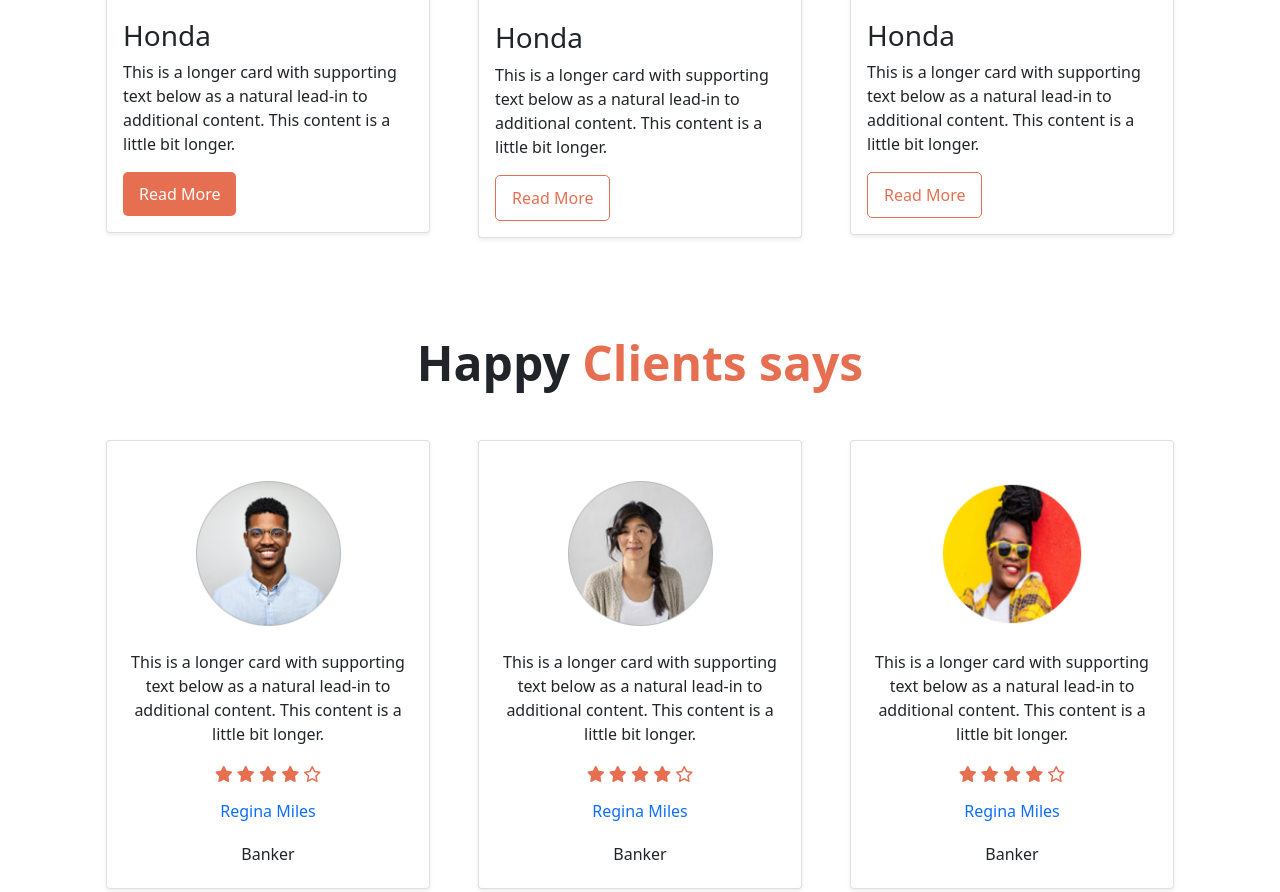
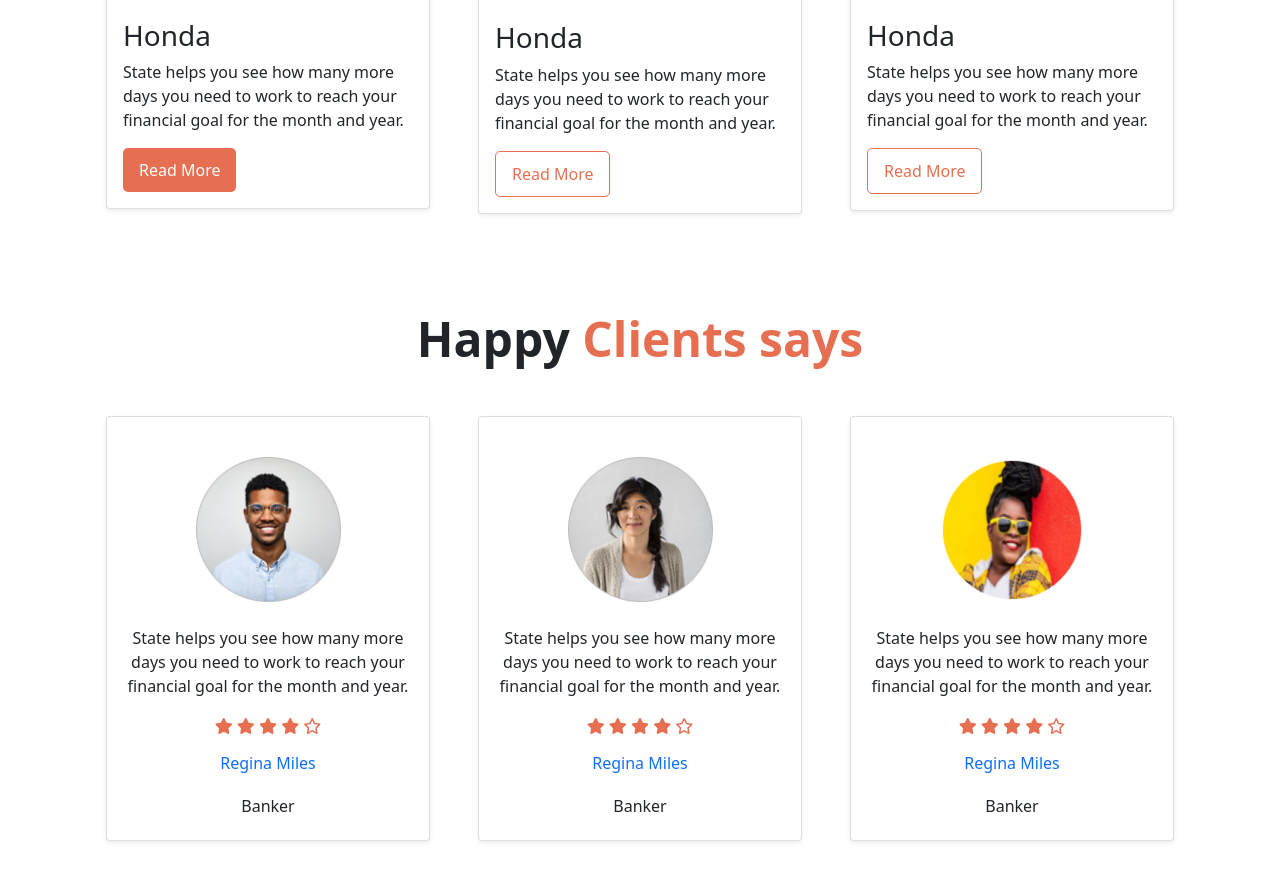
Before and after one commit to Anik-nath/HONDA-PROJECT, a plain HTML site: page index.html in a window 1280 px wide. Shown: the part 1463-2355 px from the top of the page. Drawn offline with nearby package versions, Linux system fonts and the light colour scheme.

Commit message:
final commit

```diff
--- a/index.html
+++ b/index.html
@@ -121,7 +121,7 @@
                               <div class="card-title">
                                 <h3>Honda</h6>
                               </div>
-                              <p class="card-text">This is a longer card with supporting text below as a natural lead-in to additional content. This content is a little bit longer.</p>
+                              <p class="card-text">State helps you see how many more days you need to work to reach your financial goal for the month and year.</p>
                               <a type="button" class="mybutton px-3">Read More</a>
                           </div>
                         </div>
@@ -133,7 +133,7 @@
                               <div class="card-title">
                                 <h3>Honda</h6>
                               </div>
-                              <p class="card-text">This is a longer card with supporting text below as a natural lead-in to additional content. This content is a little bit longer.</p>
+                              <p class="card-text">State helps you see how many more days you need to work to reach your financial goal for the month and year.</p>
                               <a type="button" class="mybutton2 px-3">Read More</a>
                           </div>
                         </div>
@@ -145,7 +145,7 @@
                               <div class="card-title">
                                 <h3>Honda</h6>
                               </div>
-                              <p class="card-text">This is a longer card with supporting text below as a natural lead-in to additional content. This content is a little bit longer.</p>
+                              <p class="card-text">State helps you see how many more days you need to work to reach your financial goal for the month and year.</p>
                               <a type="button" class="mybutton2 px-3">Read More</a>
                           </div>
                         </div>
@@ -166,7 +166,7 @@
                           <div class="card text-center shadow-sm">
                             <div class="card-body">
                                 <img src="images/user-1.png" class="card-img-top w-50 mx-auto my-4" alt="">
-                                <p class="card-text">This is a longer card with supporting text below as a natural lead-in to additional content. This content is a little bit longer.</p>
+                                <p class="card-text">State helps you see how many more days you need to work to reach your financial goal for the month and year.</p>
                                 <div class="ratings mb-3">
                                     <i class="fas fa-star"></i>
                                     <i class="fas fa-star"></i>
@@ -184,7 +184,7 @@
                           <div class="card text-center shadow-sm">
                             <div class="card-body">
                                 <img src="images/user-2.png" class="card-img-top w-50 mx-auto my-4" alt="">
-                                <p class="card-text">This is a longer card with supporting text below as a natural lead-in to additional content. This content is a little bit longer.</p>
+                                <p class="card-text">State helps you see how many more days you need to work to reach your financial goal for the month and year.</p>
                                 <div class="ratings mb-3">
                                     <i class="fas fa-star"></i>
                                     <i class="fas fa-star"></i>
@@ -202,7 +202,7 @@
                           <div class="card text-center shadow-sm">
                             <div class="card-body">
                                 <img src="images/user-4.png" class="card-img-top w-50 mx-auto rounded-circle my-4" alt="">
-                                <p class="card-text">This is a longer card with supporting text below as a natural lead-in to additional content. This content is a little bit longer.</p>
+                                <p class="card-text">State helps you see how many more days you need to work to reach your financial goal for the month and year.</p>
                                 <div class="ratings mb-3">
                                     <i class="fas fa-star"></i>
                                     <i class="fas fa-star"></i>
```
